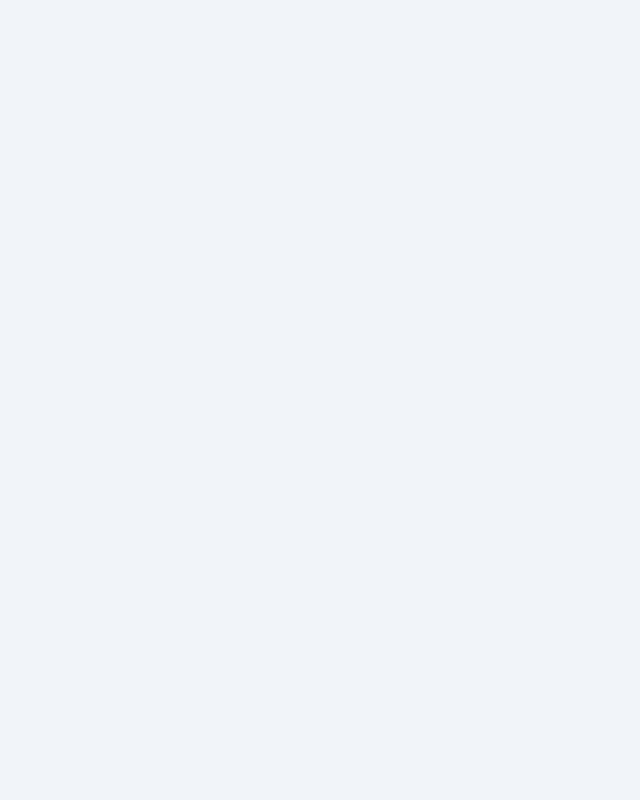
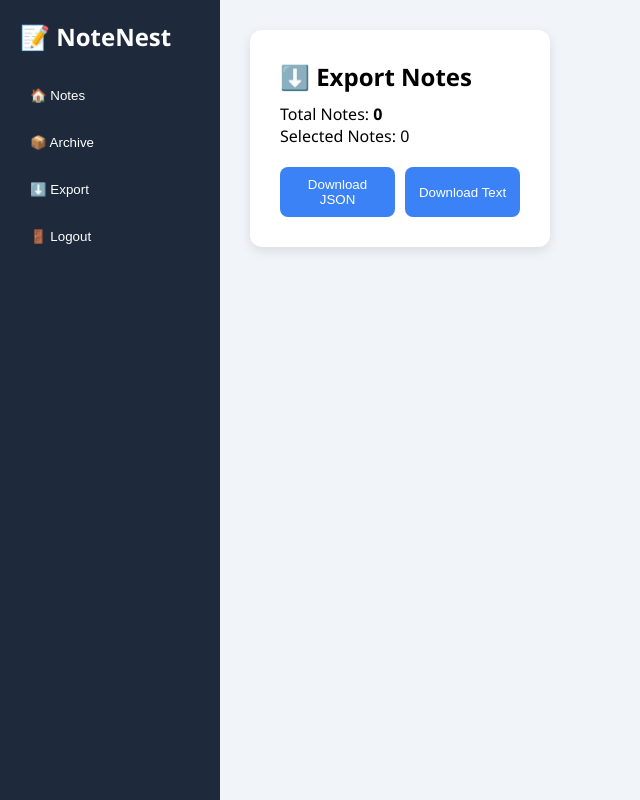
Before and after one commit to skaushika26/StudentsNotes, a React (Vite) app in the folder client/: page /export in a window 1280 px wide. Before the commit this address had no page. Shown: the whole page, without its empty margins (0-640 px from the left). Built offline with nearby package versions, Linux system fonts and the light colour scheme.

Commit message:
Added note selection for export feature

```diff
--- a/client/src/App.jsx
+++ b/client/src/App.jsx
@@ -6,6 +6,7 @@ import Dashboard from "./components/Dashboard";
 import NotesList from "./components/NotesList";
 import NoteEditor from "./components/NoteEditor";
 import Archive from "./components/Archive";
+import ExportNotes from "./components/ExportNotes";
 
 function App() {
   return (
@@ -18,6 +19,7 @@ function App() {
       <Route path="/notes/new" element={<NoteEditor />} />
       <Route path="/notes/:id" element={<NoteEditor />} />
       <Route path="/archive" element={<Archive />} />
+      <Route path="/export" element={<ExportNotes />} />
     </Routes>
   );
 }
--- a/client/src/components/App.jsx
+++ b/client/src/components/App.jsx
@@ -6,6 +6,7 @@ import Dashboard from "./components/Dashboard";
 import NotesList from "./components/NotesList";
 import NoteEditor from "./components/NoteEditor";
 import Archive from "./components/Archive";
+import ExportNotes from "./components/ExportNotes";
 
 function App() {
   return (
@@ -21,6 +22,8 @@ function App() {
         <Route path="/notes/new" element={<NoteEditor />} />
         <Route path="/notes/:id" element={<NoteEditor />} />
         <Route path="/archive" element={<Archive />} />
+        <Route path="/export" element={<ExportNotes />} />
+        <Route path="*" element={<h1>Page Not Found</h1>} />
       </Routes>
     </Router>
   );
--- a/client/src/components/Dashboard.css
+++ b/client/src/components/Dashboard.css
@@ -195,3 +195,37 @@ body {
 .modal-content button:last-child {
   background: #e2e8f0;
 }
+
+/* Export Page */
+.export-card {
+  background: white;
+  padding: 30px;
+  border-radius: 12px;
+  width: 300px;
+  box-shadow: 0 4px 12px rgba(0,0,0,0.1);
+}
+
+.export-card h2 {
+  margin-bottom: 10px;
+}
+
+.export-buttons {
+  margin-top: 20px;
+  display: flex;
+  gap: 10px;
+}
+
+.export-buttons button {
+  flex: 1;
+  padding: 10px;
+  border: none;
+  border-radius: 8px;
+  background-color: #3b82f6;
+  color: white;
+  cursor: pointer;
+  transition: 0.2s;
+}
+
+.export-buttons button:hover {
+  background-color: #2563eb;
+}
--- a/client/src/components/Dashboard.jsx
+++ b/client/src/components/Dashboard.jsx
@@ -18,6 +18,7 @@ const SAMPLE_NOTES = [
 
 export default function Dashboard() {
   const navigate = useNavigate();
+  const [selectedNotes, setSelectedNotes] = useState([]);
 
   const [notes, setNotes] = useState(() => {
     const saved = localStorage.getItem("notes");
@@ -129,6 +130,18 @@ const handleDownload = (attachment) => {
   const renderNotes = (list) =>
   list.map((note) => (
     <div key={note.id} className="dash-note-card">
+        <input
+           type="checkbox"
+           checked={selectedNotes.includes(note.id)}
+           onChange={() => {
+             setSelectedNotes(prev =>
+              prev.includes(note.id)
+                ? prev.filter(id => id !== note.id)
+                : [...prev, note.id]
+             );
+           }}
+           style={{ marginBottom: "8px" }}
+        />
       <div className="note-actions">
         <span onClick={() => togglePin(note.id)}>📌</span>
         <span onClick={() => { setSelectedNote(note); setShowModal(true); }}>✏️</span>
@@ -185,6 +198,15 @@ const handleDownload = (attachment) => {
         <button onClick={() => navigate("/archive")}>
           📦 Archive
         </button>
+        <button
+           onClick={() => {
+              console.log("Export clicked");
+              navigate("/export");
+           }}
+        >
+           ⬇️ Export
+        </button>
+
         <button onClick={() => navigate("/login")} className="logout-btn">
           🚪 Logout
         </button>
--- /dev/null
+++ b/client/src/components/ExportNotes.jsx
@@ -0,0 +1,76 @@
+import React, { useEffect, useState } from "react";
+import { useNavigate } from "react-router-dom";
+
+const ExportNotes = () => {
+  const [notes, setNotes] = useState([]);
+  const [selectedIds, setSelectedIds] = useState([]);
+
+  useEffect(() => {
+    const all = JSON.parse(localStorage.getItem("notes")) || [];
+    const selected = JSON.parse(localStorage.getItem("selectedNotes")) || [];
+
+    setSelectedIds(selected);
+
+    const filtered = all.filter(n => selected.includes(n.id));
+    setNotes(filtered);
+    }, []);
+
+  const exportAsJSON = () => {
+    const data = JSON.stringify(notes, null, 2);
+    const blob = new Blob([data], { type: "application/json" });
+    const url = URL.createObjectURL(blob);
+
+    const a = document.createElement("a");
+    a.href = url;
+    a.download = "notes.json";
+    a.click();
+  };
+
+  const exportAsText = () => {
+    const data = notes
+      .map(note => `${note.title}\n${note.body}\n\n`)
+      .join("");
+
+    const blob = new Blob([data], { type: "text/plain" });
+    const url = URL.createObjectURL(blob);
+
+    const a = document.createElement("a");
+    a.href = url;
+    a.download = "notes.txt";
+    a.click();
+  };
+
+  return (
+  <div className="dash-root">
+
+    {/* Sidebar (same as dashboard) */}
+    <aside className="dash-sidebar">
+      <h2>📝 NoteNest</h2>
+
+      <button onClick={() => navigate("/dashboard")}>🏠 Notes</button>
+      <button onClick={() => navigate("/archive")}>📦 Archive</button>
+      <button className="active">⬇️ Export</button>
+      <button onClick={() => navigate("/login")} className="logout-btn">
+        🚪 Logout
+      </button>
+    </aside>
+
+    {/* Main Content */}
+    <main className="dash-main">
+      <div className="export-card">
+        <h2>⬇️ Export Notes</h2>
+        <p>Total Notes: <strong>{notes.length}</strong></p>
+        <p>Selected Notes: {notes.length}</p>
+
+
+        <div className="export-buttons">
+          <button onClick={exportAsJSON}>Download JSON</button>
+          <button onClick={exportAsText}>Download Text</button>
+        </div>
+      </div>
+    </main>
+  </div>
+);
+};
+
+export default ExportNotes;
```
